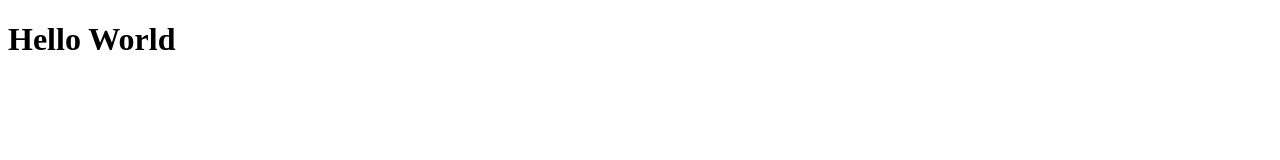
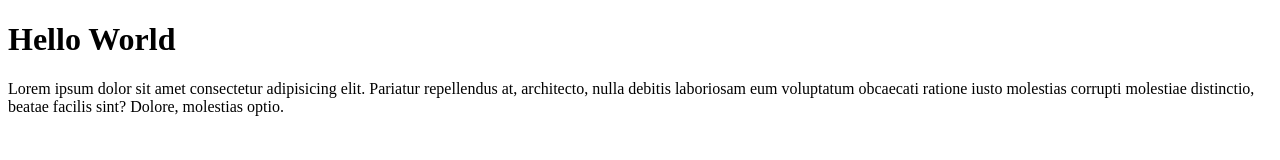
Before and after one commit to saifeddin1/first-repo, a plain HTML site: page index.html in a window 1280 px wide. Drawn offline with Linux system fonts and the light colour scheme.

Commit message:
added cool deatures

```diff
--- a/index.html
+++ b/index.html
@@ -8,5 +8,11 @@
   </head>
   <body>
     <h1>Hello World</h1>
+    <p>
+      Lorem ipsum dolor sit amet consectetur adipisicing elit. Pariatur
+      repellendus at, architecto, nulla debitis laboriosam eum voluptatum
+      obcaecati ratione iusto molestias corrupti molestiae distinctio, beatae
+      facilis sint? Dolore, molestias optio.
+    </p>
   </body>
 </html>
```
